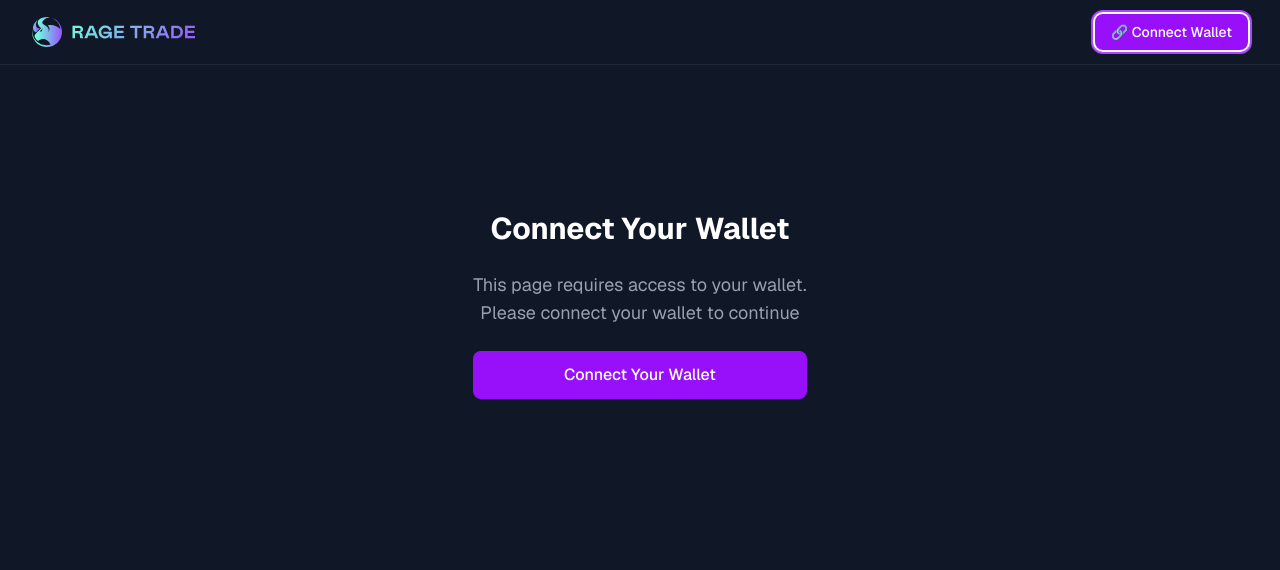
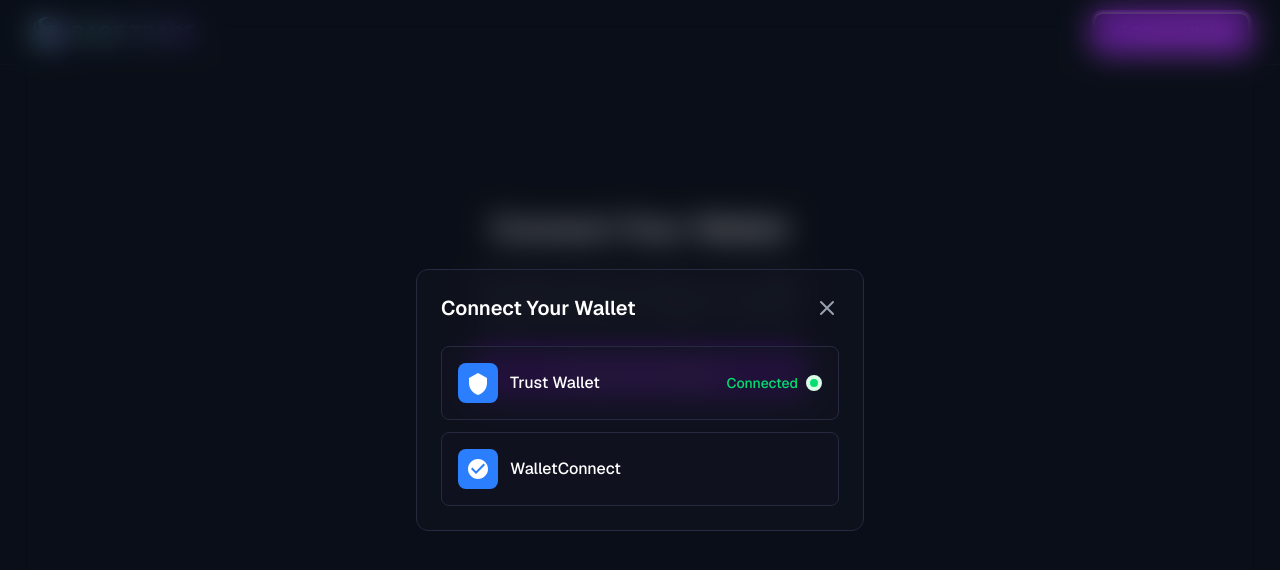
Before and after one commit to ant1quar/rage-trade, a Next.js app: page / in a window 1280 px wide. Both pictures are taken after a click on the button "🔗 Connect Wallet". Shown: the top 570 px of the page. Built offline with nearby package versions, Linux system fonts and the light colour scheme.

Commit message:
master: add popup

```diff
--- a/src/app/components/features/connect-wallet/index.ts
+++ b/src/app/components/features/connect-wallet/index.ts
@@ -1 +1,2 @@
 export { ConnectWallet } from './ui/ConnectWallet';
+export { WalletModal } from './ui/WalletModal';
--- /dev/null
+++ b/src/app/components/features/connect-wallet/ui/WalletModal.tsx
@@ -0,0 +1,113 @@
+'use client';
+
+interface WalletOption {
+  id: string;
+  name: string;
+  icon: string;
+  connected?: boolean;
+}
+
+interface WalletModalProps {
+  isOpen: boolean;
+  onClose: () => void;
+}
+
+const walletOptions: WalletOption[] = [
+  {
+    id: 'trust-wallet',
+    name: 'Trust Wallet',
+    icon: 'trust',
+    connected: true
+  },
+  {
+    id: 'wallet-connect',
+    name: 'WalletConnect',
+    icon: 'walletconnect'
+  }
+];
+
+export function WalletModal({ isOpen, onClose }: WalletModalProps) {
+  if (!isOpen) return null;
+
+  const handleWalletClick = (walletId: string) => {
+    console.log(`Connecting to ${walletId}...`);
+    // TODO: Implement wallet connection logic
+  };
+
+  return (
+    <div className="fixed inset-0 z-50 flex items-center justify-center">
+      {/* Backdrop */}
+      <div
+        className="absolute inset-0 bg-black/40 backdrop-blur-[15px]"
+        onClick={onClose}
+      />
+
+      {/* Modal */}
+      <div
+        className="relative w-full max-w-md mx-4 rounded-xl p-6"
+        style={{
+          background: 'rgba(19, 21, 32, 0.5)',
+          border: '1px solid #26293F'
+        }}
+      >
+        {/* Header */}
+        <div className="flex items-center justify-between mb-6">
+          <h2 className="text-xl font-semibold text-white">
+            Connect Your Wallet
+          </h2>
+          <button
+            onClick={onClose}
+            className="text-gray-400 hover:text-white transition-colors cursor-pointer"
+          >
+            <svg width="24" height="24" viewBox="0 0 24 24" fill="none">
+              <path
+                d="M18 6L6 18M6 6l12 12"
+                stroke="currentColor"
+                strokeWidth="2"
+                strokeLinecap="round"
+                strokeLinejoin="round"
+              />
+            </svg>
+          </button>
+        </div>
+
+        {/* Wallet Options */}
+        <div className="space-y-3">
+          {walletOptions.map((wallet) => (
+            <button
+              key={wallet.id}
+              onClick={() => handleWalletClick(wallet.id)}
+              className="w-full flex items-center justify-between p-4 rounded-lg transition-colors hover:bg-opacity-80 cursor-pointer"
+              style={{
+                background: '#13152080',
+                border: '1px solid #26293F'
+              }}
+            >
+              <div className="flex items-center space-x-3">
+                <div className="w-10 h-10 bg-blue-500 rounded-lg flex items-center justify-center text-white">
+                  {wallet.icon === 'trust' ? (
+                    <svg width="24" height="24" viewBox="0 0 24 24" fill="currentColor">
+                      <path d="M12 2L3 7v5c0 5.55 3.84 10.74 9 12 5.16-1.26 9-6.45 9-12V7l-9-5z"/>
+                    </svg>
+                  ) : (
+                    <svg width="24" height="24" viewBox="0 0 24 24" fill="currentColor">
+                      <path d="M12 2C6.48 2 2 6.48 2 12s4.48 10 10 10 10-4.48 10-10S17.52 2 12 2zm-2 15l-5-5 1.41-1.41L10 14.17l7.59-7.59L19 8l-9 9z"/>
+                    </svg>
+                  )}
+                </div>
+                <span className="text-white font-medium">{wallet.name}</span>
+              </div>
+
+              {wallet.connected && (
+                <div className="flex items-center space-x-2">
+                  <span className="text-green-400 text-sm font-medium">Connected</span>
+                  <div className="w-4 h-4 bg-green-400 rounded-full border-4 border-green-100"></div>
+                </div>
+              )}
+            </button>
+          ))}
+        </div>
+      </div>
+    </div>
+  );
+}
--- a/src/app/components/widgets/header/ui/Header.tsx
+++ b/src/app/components/widgets/header/ui/Header.tsx
@@ -1,12 +1,19 @@
 'use client';
 
+import { useState } from 'react';
 import Image from 'next/image';
 import { Button } from '@/app/components/shared/ui/Button';
+import { WalletModal } from '@/app/components/features/connect-wallet';
 
 export function Header() {
+  const [isWalletModalOpen, setIsWalletModalOpen] = useState(false);
+
   const handleConnectWallet = () => {
-    // TODO: Implement wallet connection logic
-    console.log('Header: Connecting wallet...');
+    setIsWalletModalOpen(true);
+  };
+
+  const handleCloseWalletModal = () => {
+    setIsWalletModalOpen(false);
   };
 
   return (
@@ -36,6 +43,12 @@
           </div>
         </div>
       </div>
+
+      {/* Wallet Modal */}
+      <WalletModal
+        isOpen={isWalletModalOpen}
+        onClose={handleCloseWalletModal}
+      />
     </header>
   );
 }
```
